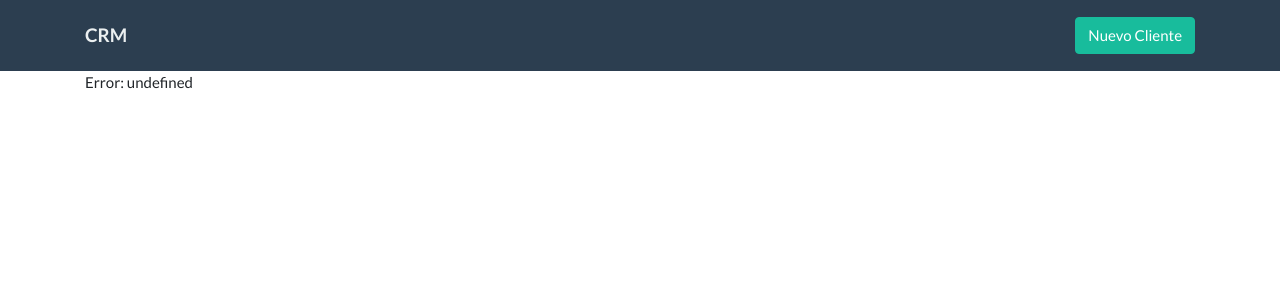
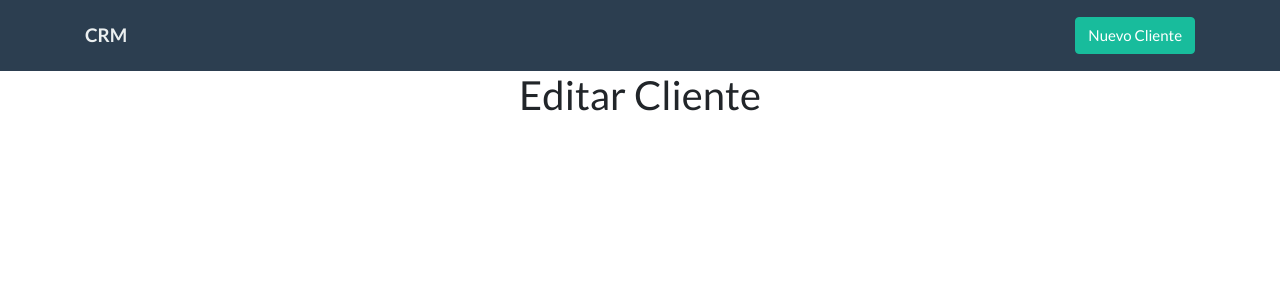
Before and after one commit to zesaru/express-graphql, a React (Create React App) app in the folder cliente/: page /cliente/editar/1 in a window 1280 px wide. Shown: the top 300 px of the page. Built offline with nearby package versions, Linux system fonts and the light colour scheme; no server answers.

Commit message:
add react router

```diff
--- a/cliente/package.json
+++ b/cliente/package.json
@@ -13,6 +13,7 @@
     "react": "^16.12.0",
     "react-apollo": "^3.1.3",
     "react-dom": "^16.12.0",
+    "react-router-dom": "^5.1.2",
     "react-scripts": "3.3.0"
   },
   "scripts": {
--- a/cliente/src/App.js
+++ b/cliente/src/App.js
@@ -1,9 +1,12 @@
 import React, { Component } from "react";
 import { ApolloProvider } from "react-apollo";
 import ApolloClient from "apollo-boost";
+import { BrowserRouter as Router, Route, Switch } from "react-router-dom";
 
 import Header from "./componentes/Header";
 import Clientes from "./componentes/Clientes";
+import NuevoCliente from "./componentes/NuevoCliente";
+import EditarCliente from "./componentes/EditarCliente";
 
 const client = new ApolloClient({
   uri: "http://localhost:4000/graphql",
@@ -17,10 +20,20 @@ class App extends Component {
   render() {
     return (
       <ApolloProvider client={client}>
-        <Header />
-        <div className="container">
-          <Clientes />
-        </div>
+        <Router>
+          <Header />
+          <div className="container">
+            <Switch>
+              <Route exact path="/" component={Clientes} />
+              <Route
+                exact
+                path="/cliente/editar/:id"
+                component={EditarCliente}
+              />
+              <Route exact path="/cliente/nuevo" component={NuevoCliente} />
+            </Switch>
+          </div>
+        </Router>
       </ApolloProvider>
     );
   }
--- /dev/null
+++ b/cliente/src/componentes/EditarCliente.js
@@ -0,0 +1,11 @@
+import React from "react";
+
+const EditarCliente = () => {
+  return (
+    <div>
+      <h2 className="text-center">Editar Cliente</h2>
+    </div>
+  );
+};
+
+export default EditarCliente;
--- a/cliente/src/componentes/Header.js
+++ b/cliente/src/componentes/Header.js
@@ -1,9 +1,12 @@
 import React from "react";
+import { Link } from "react-router-dom";
 
 const Header = () => (
   <nav className="navbar navbar-expand-lg navbar-dark bg-primary justify-content-between d-flex">
     <div className="container">
-      <a className="navbar-brand text-light font-weight-bold">CRM</a>
+      <Link className="navbar-brand text-light font-weight-bold" to="/">
+        CRM
+      </Link>
       <button
         className="navbar-toggler"
         type="button"
@@ -19,7 +22,9 @@ const Header = () => (
       <div className="collapse navbar-collapse" id="navegacion">
         <ul className="navbar-nav ml-auto text-right">
           <li className="nav-item active">
-            <a className="btn btn-success">Nuevo Cliente</a>
+            <Link to="/cliente/nuevo" className="btn btn-success">
+              Nuevo Cliente
+            </Link>
           </li>
         </ul>
       </div>
--- /dev/null
+++ b/cliente/src/componentes/NuevoCliente.js
@@ -0,0 +1,11 @@
+import React from "react";
+
+const NuevoCliente = () => {
+  return (
+    <div>
+      <h2 className="text-center">Nuevo Cliente</h2>
+    </div>
+  );
+};
+
+export default NuevoCliente;
```
Also changed, not shown: 1 other file (tests, documents, lock files or other folders).
